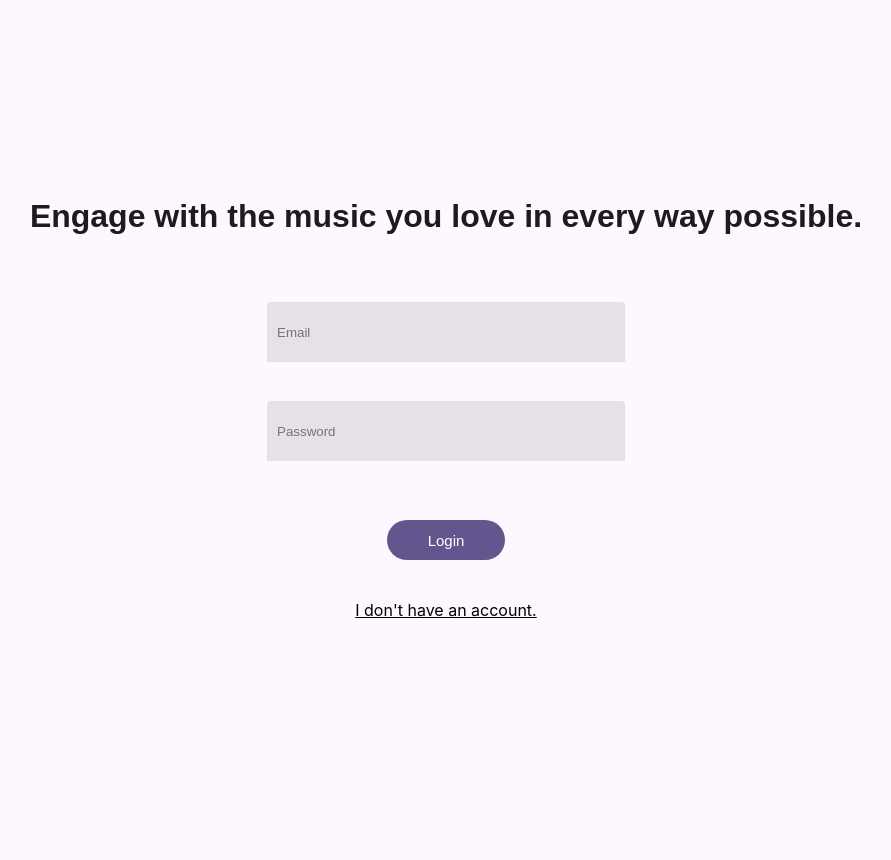
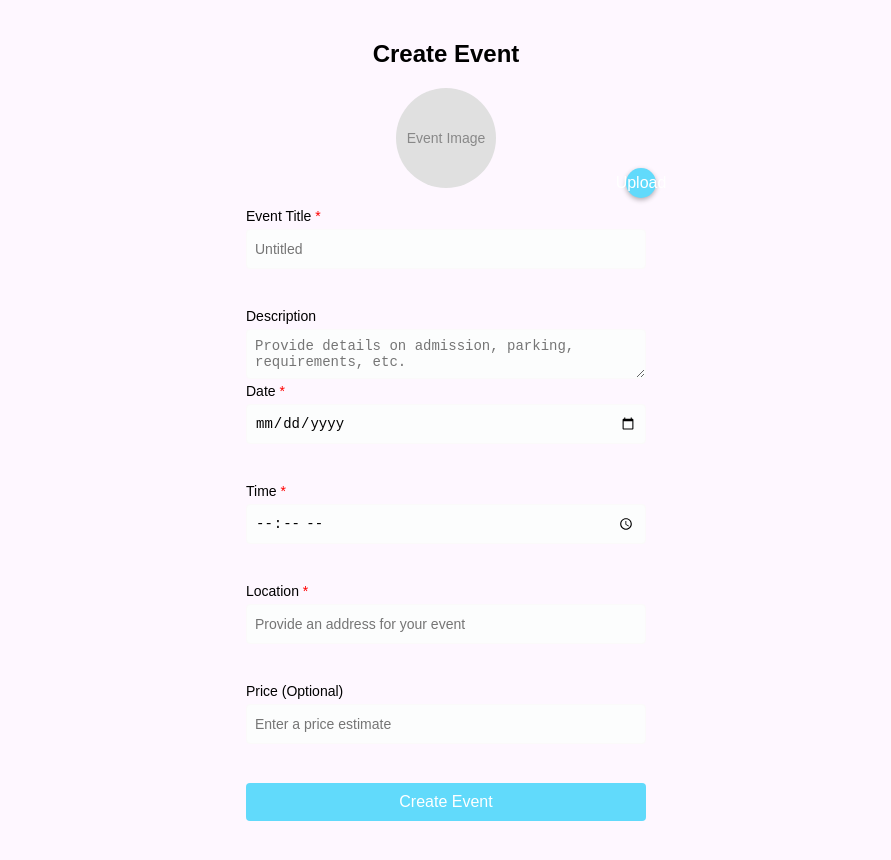
Before and after one commit to CSE110-FA24-14/Sync-De-Stress, a React (Create React App) app in the folder frontend/: page /createevent in a window 1280 px wide. Shown: the top 860 px of the page, without its empty margins (194-1085 px from the left). Before the commit the page ends 800 px from the top, so only its background shows below. Built offline with nearby package versions, Linux system fonts and the light colour scheme.

Commit message:
Create event page connected to backend

```diff
--- a/frontend/src/App.tsx
+++ b/frontend/src/App.tsx
@@ -20,6 +20,7 @@ function App() {
           <Route path="*" element={<Login />} />
           <Route path="/CreateProfile" element={<CreateProfile />} />
           <Route path="/home" element={<Events />} />
+          <Route path="/createevent" element={<CreateEvent />} />
           <Route path="/people" element={<People />} />
           <Route path="/profile" element={<Profile />} />
         </Routes>
--- a/frontend/src/pages/CreateEvent.tsx
+++ b/frontend/src/pages/CreateEvent.tsx
@@ -1,64 +1,139 @@
-import React from 'react';
-import '../styles/CreateForm.css';
+import React, { useState } from 'react';
+import '../styles/CreateEvent.css';
+import { Link, useNavigate } from 'react-router-dom';
+import { createEvent } from '../services/authService';
 
 const CreateEvent: React.FC = () => {
+  const [eventName, setName] = useState('');
+  const [description, setDescription] = useState('');
+  const [eventDate, setDate] = useState('');
+  const [eventTime, setTime] = useState('');
+  const [location, setLocation] = useState('');
+  const [priceEstimate, setPrice] = useState('');
+  const [coverPhoto, setEventImage] = useState<File | null>(null);
+  const [previewImage, setPreviewImage] = useState<string | null>(null);
+
+  const [error, setError] = useState('');
+  const [success, setSuccess] = useState('');
+  const navigate = useNavigate();
+
+  const handleCreateEvent = async (e: React.FormEvent) => {
+    e.preventDefault();
+    setError('');
+    setSuccess('');
+
+    try {
+      const fullDate = new Date(`${eventDate}T${eventTime}`);
+      const eventData = {
+        eventName,
+        description: description || undefined,
+        eventDate: fullDate,
+        location,
+        priceEstimate: priceEstimate ? parseFloat(priceEstimate) : undefined,
+        coverPhoto: coverPhoto ? URL.createObjectURL(coverPhoto) : undefined,
+      };
+
+
+      const response = await createEvent(eventData);
+      console.log('Event created:', response);
+
+      setSuccess('Event successfully created!');
+      setTimeout(() => navigate('/events'), 1500); // Redirect after success
+    } catch (err: any) {
+      console.error('Error during event creation:', err);
+      const errorMessage = err.response?.data?.message || 'Failed to create event';
+      setError(errorMessage);
+    }
+  };
+
+  const handleImageChange = (e: React.ChangeEvent<HTMLInputElement>) => {
+    if (e.target.files && e.target.files[0]) {
+      const file = e.target.files[0];
+      setEventImage(file);
+      setPreviewImage(URL.createObjectURL(file));
+    }
+  };
+
   return (
-    <div className="CreateForm-container">
-      <h2 className="CreateForm-header">Create Event</h2>
+    <div className="CreateEvent-container">
+      <h2 className="CreateEvent-header">Create Event</h2>
 
-      {/* Title Field */}
-      <div className="Form-section">
-        <label>Event Title</label>
-        <input type="text" placeholder="Untitled" />
+      <div className="EventImage-container">
+        {previewImage ? (
+          <img src={previewImage} alt="Event Preview" className="EventImage-preview" />
+        ) : (
+          <div className="EventImage-placeholder">
+            <span>Event Image</span>
+          </div>
+        )}
+
+        <label htmlFor="EventImageUpload" className="EventImage-button">
+          Upload
+        </label>
+        <input
+          id="EventImageUpload"
+          type="file"
+          accept="image/*"
+          onChange={handleImageChange}
+          style={{ display: 'none' }}
+        />
       </div>
 
-      {/* Description Field */}
-      <div className="Form-section">
+      <form className="Form-section" onSubmit={handleCreateEvent}>
+        <label>Event Title <span style={{ color: 'red' }}>*</span></label>
+        <input
+          type="text"
+          placeholder="Untitled"
+          value={eventName}
+          onChange={(e) => setName(e.target.value)}
+          required
+        />
+
         <label>Description</label>
-        <textarea placeholder="Provide details on admission, parking, requirements, etc."></textarea>
-      </div>
+        <textarea
+          placeholder="Provide details on admission, parking, requirements, etc."
+          value={description}
+          onChange={(e) => setDescription(e.target.value)}
+        />
 
-      {/* Date Field */}
-      <div className="Form-section">
-        <label>Date</label>
-        <input type="date" />
-      </div>
+        <label>Date <span style={{ color: 'red' }}>*</span></label>
+        <input
+          type="date"
+          value={eventDate}
+          onChange={(e) => setDate(e.target.value)}
+          required
+        />
 
-      {/* Time Field */}
-      <div className="Form-section">
-        <label>Time</label>
-        <input type="time" />
-      </div>
+        <label>Time <span style={{ color: 'red' }}>*</span></label>
+        <input
+          type="time"
+          value={eventTime}
+          onChange={(e) => setTime(e.target.value)}
+          required
+        />
 
-      {/* Location Field */}
-      <div className="Form-section">
-        <label>Location</label>
-        <input type="text" />
-      </div>
+        <label>Location <span style={{ color: 'red' }}>*</span></label>
+        <input
+          type="text"
+          placeholder="Provide an address for your event"
+          value={location}
+          onChange={(e) => setLocation(e.target.value)}
+          required
+        />
 
-      {/* Price Field */}
-      <div className="Form-section">
-        <label>Price</label>
-        <input type="number" />
-      </div>
+        <label>Price (Optional)</label>
+        <input
+          type="number"
+          placeholder="Enter a price estimate"
+          value={priceEstimate}
+          onChange={(e) => setPrice(e.target.value)}
+        />
 
-      {/* Price Description */}
-      <div className="Form-section">
-        <label>Price Description</label>
-        <textarea placeholder="Enter pricing details"></textarea>
-      </div>
+        <button type="submit" className="Next-button">Create Event</button>
+      </form>
 
-
-       {/* Event Picture Section */}
-       <div className="EventImage-container">
-        <div className="EventImage-placeholder">
-          <span>Event Image</span>
-          <button className="EventImage-button">+</button>
-        </div>
-      </div>
-
-      {/* Next Button */}
-      <button className="Next-button">Next</button>
+      {success && <p style={{ color: 'green', textAlign: 'center' }}>{success}</p>}
+      {error && <p style={{ color: 'red', textAlign: 'center' }}>{error}</p>}
     </div>
   );
 };
--- a/frontend/src/pages/CreateProfile.tsx
+++ b/frontend/src/pages/CreateProfile.tsx
@@ -1,5 +1,5 @@
 import React, { useState } from 'react';
-import '../CreateProfile.css';
+import '../styles/CreateProfile.css';
 import { Link, useNavigate } from 'react-router-dom';
 import { create_profile } from '../services/authService';
 
--- a/frontend/src/services/authService.ts
+++ b/frontend/src/services/authService.ts
@@ -2,7 +2,7 @@
 import axios from 'axios';
 import { EventInterface } from '../../../backend/src/shared/interface/modelInterface';
 
-const API_BASE_URL = 'http://localhost:3202';
+const API_BASE_URL = 'http://localhost:3203';
 
 
 //SIGN-UP
@@ -39,14 +39,15 @@ export const create_profile = async (name: string, bio: string, classes: string,
 
 //CREATE EVENTS
 export const createEvent = async (eventData: {
-  title: string;
-  date: string;
-  time: string;
-  location: string;
-  attendees: number;
+  eventName: string; // Event name
+  description?: string; // Optional event description
+  eventDate: Date; //Event Date and Time
+  location: string; // Event location
+  priceEstimate?: number; // Optional price estimate
+  coverPhoto?: string;
 }) => {
   try {
-    const response = await axios.post(`${API_BASE_URL}/api/events/create`, eventData);
+    const response = await axios.post(`${API_BASE_URL}/events`, eventData);
     return response.data; // Return the created event
   } catch (error: any) {
     throw error.response?.data || error.message;
--- /dev/null
+++ b/frontend/src/styles/CreateEvent.css
@@ -0,0 +1,123 @@
+/* CreateEvent.css */
+
+.CreateEvent-container {
+    max-width: 400px;
+    margin: auto;
+    padding: 20px;
+    font-family: Arial, sans-serif;
+  }
+
+  .CreateEvent-header {
+    text-align: center;
+    font-size: 24px;
+    margin-bottom: 20px;
+  }
+
+  .EventImage-container {
+    display: flex;
+    flex-direction: column;
+    align-items: center;
+    margin-bottom: 20px;
+    position: relative;
+  }
+
+  .EventImage-placeholder {
+    width: 100px;
+    height: 100px;
+    background-color: #e0e0e0;
+    border-radius: 50%;
+    display: flex;
+    align-items: center;
+    justify-content: center;
+    font-size: 14px;
+    color: #888;
+    overflow: hidden;
+    position: relative;
+  }
+
+  .EventImage-preview {
+    width: 100%;
+    height: 100%;
+    object-fit: cover;
+    border-radius: 50%;
+  }
+
+  .EventImage-button {
+    position: absolute;
+    bottom: -10px;
+    right: -10px;
+    background-color: #61dafb;
+    color: white;
+    border: none;
+    border-radius: 50%;
+    width: 30px;
+    height: 30px;
+    font-size: 16px;
+    display: flex;
+    align-items: center;
+    justify-content: center;
+    cursor: pointer;
+    box-shadow: 0 2px 5px rgba(0, 0, 0, 0.3);
+  }
+
+  .EventImage-button:hover {
+    background-color: #21a1f1;
+  }
+
+
+  input[type="file"] {
+    display: none;
+  }
+
+  .Form-section {
+    margin-bottom: 15px;
+    margin-top: 17px;
+  }
+
+  .Form-section label {
+    display: block;
+    font-size: 14px;
+    margin-bottom: 5px;
+  }
+
+  .Form-section input,
+  .Form-section textarea,
+  .Form-section select {
+    width: 100%;
+    padding: 8px;
+    font-size: 14px;
+    border: 1px solid #fbfafa;
+    border-radius: 4px;
+    box-sizing: border-box;
+    background-color: #fcfdfd;
+  }
+
+  .Form-section textarea {
+    resize: vertical;
+  }
+
+  .Form-section input[type="date"] {
+    font-size: 14px;
+    background-color: #fcfdfd;
+  }
+
+  .MusicalPreference-header {
+    font-size: 18px;
+    margin-top: 20px;
+    margin-bottom: 10px;
+  }
+
+  .Next-button {
+    width: 100%;
+    padding: 10px;
+    font-size: 16px;
+    background-color: #61dafb;
+    color: white;
+    border: none;
+    border-radius: 4px;
+    cursor: pointer;
+  }
+
+  .Next-button:hover {
+    background-color: #21a1f1;
+  }
```
Also changed, not shown: frontend/src/styles/CreateForm.css (deleted, +0 -113 lines), frontend/src/styles/CreateProfile.css (renamed from frontend/src/CreateProfile.css).
